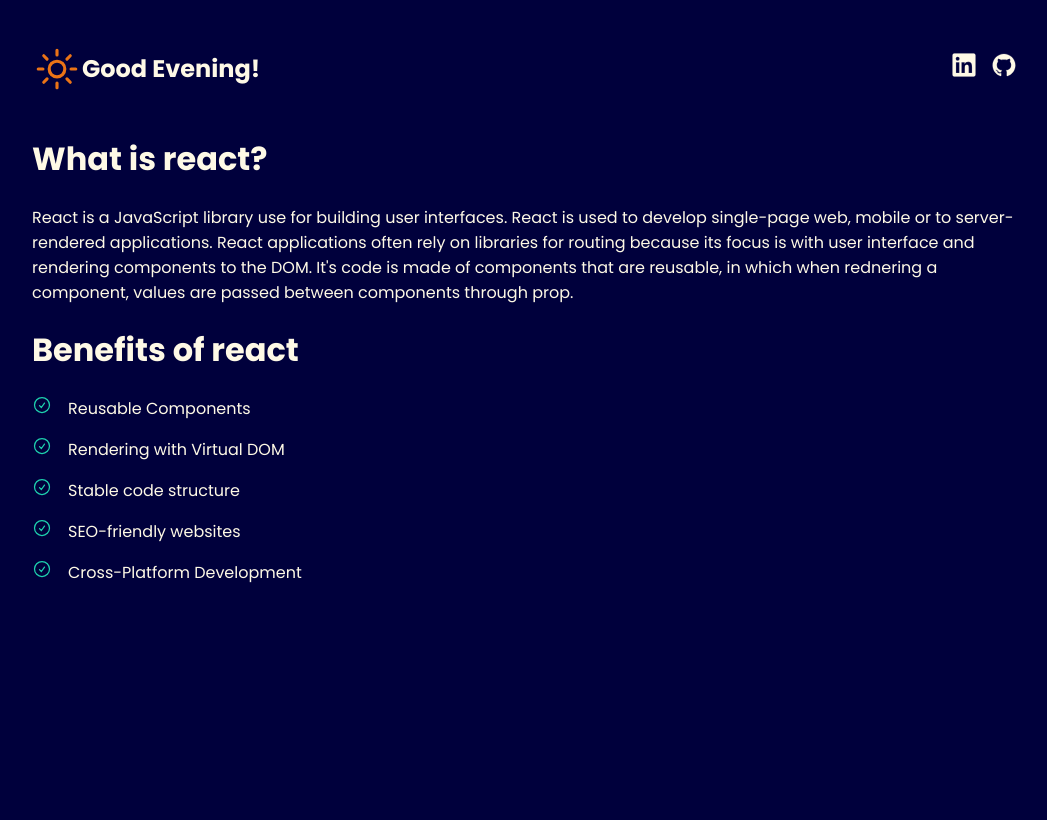
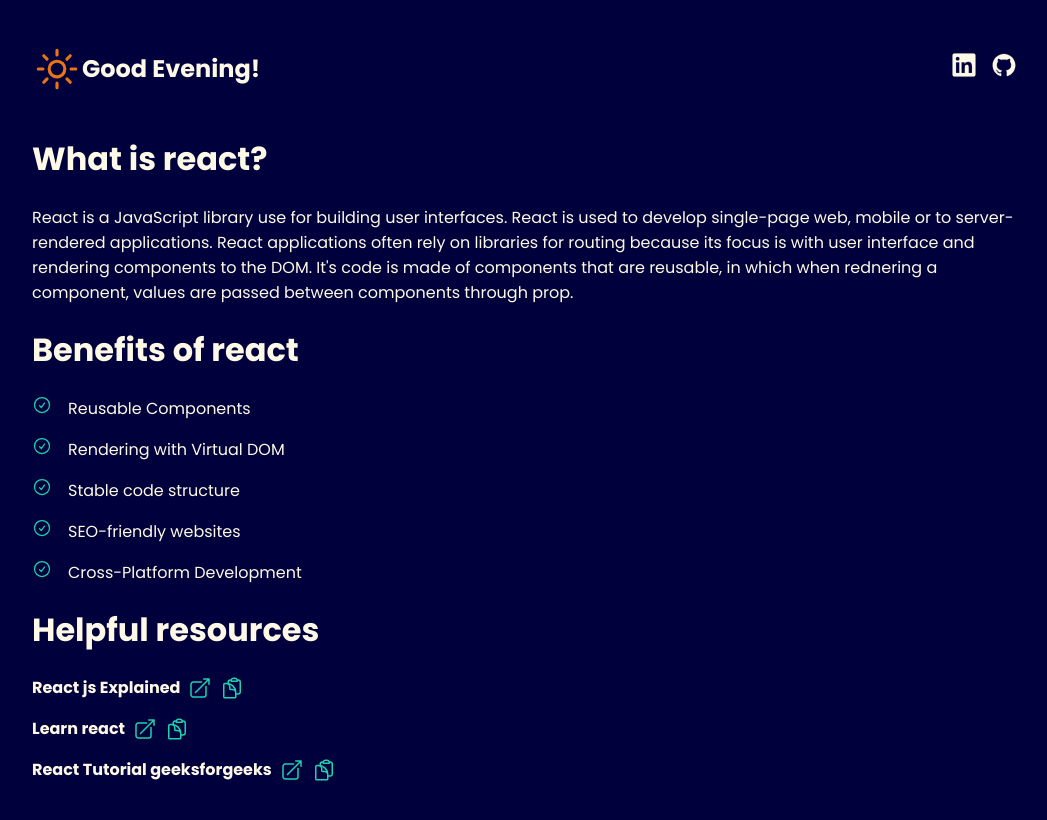
Before and after one commit to KVang2/atlas-react-and-jsx, a React (Vite) app: page / in a window 1280 px wide. Shown: the top 820 px of the page, without its empty margins (108-1155 px from the left). Built offline with nearby package versions, Linux system fonts and the light colour scheme.

Commit message:
adding helpful resources

```diff
--- a/src/App.jsx
+++ b/src/App.jsx
@@ -1,6 +1,7 @@
 import React from "react";
 import Header from "./components/Header";
 import Section from "./components/Section";
+import HelpfulResource from "./components/HelpfulResource";
 
 function App() {
   return (
@@ -23,6 +24,20 @@ function App() {
           <li>Cross-Platform Development</li>
         </ul>
       </Section>
+      <Section title="Helpful resources">
+        <HelpfulResource
+          link="https://www.youtube.com/watch?v=s2skans2dP4"
+          label="React js Explained "
+        />
+        <HelpfulResource
+          link="https://react.dev/learn"
+          label="Learn react"
+        />
+        <HelpfulResource
+          link="https://www.geeksforgeeks.org/react/?ref=gcse_outind"
+          label="React Tutorial geeksforgeeks"
+        />
+      </Section>
     </div>
   );
 }
--- a/src/components/CopyLink.jsx
+++ b/src/components/CopyLink.jsx
@@ -0,0 +1,25 @@
+import React from "react";
+import "../index.css";
+import copyIcon from "../assets/copy.svg";
+
+const CopyLink = ({ link }) => {
+    const handleCopy = () => {
+        navigator.clipboard.writeText(link)
+        .then(() => {
+            alert("Link copied to clipboard!");
+        })
+        .catch((err) => {
+            console.error("Failed to copy link:", err);
+        });
+    };
+
+    return (
+        <img className="copy"
+        src={copyIcon}
+        alt="Copy link"
+        onClick={handleCopy}
+        />
+    );
+};
+
+export default CopyLink;
--- a/src/components/HelpfulResource.jsx
+++ b/src/components/HelpfulResource.jsx
@@ -0,0 +1,16 @@
+import React from "react";
+import "../index.css";
+import OpenLink from "./OpenLink";
+import CopyLink from "./CopyLink";
+
+const HelpfulResource = ({ link, label}) => {
+    return (
+        <div className="helpful-resource">
+            <span>{label}</span>
+            <OpenLink link={link} />
+            <CopyLink link={link} />
+        </div>
+    );
+};
+
+export default HelpfulResource;
--- /dev/null
+++ b/src/components/OpenLink.jsx
@@ -0,0 +1,13 @@
+import React from "react";
+import "../index.css";
+import openIcon from "../assets/open.svg";
+
+const OpenLink = ({ link }) => {
+    return (
+        <a href={link} target="_blank" rel="noopener noreferrer">
+            <img src={openIcon} alt="Open link" />
+        </a>
+    );
+};
+
+export default OpenLink;
```
